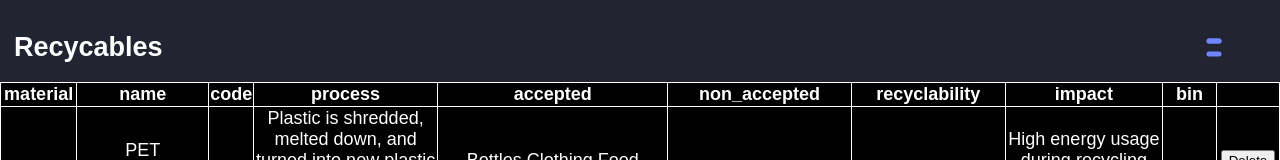
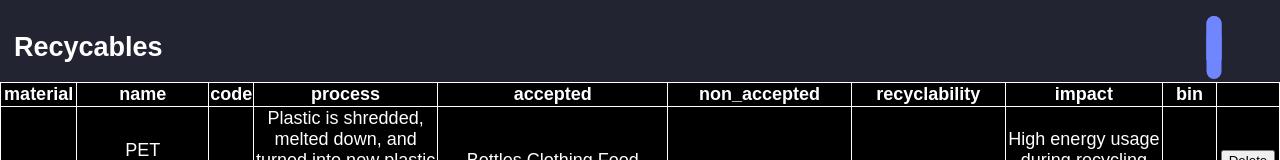
Before and after one commit to MichalSalabura/WebDevCA2, a plain HTML site: page index.html in a window 1280 px wide. Shown: the top 160 px of the page. Drawn offline with Linux system fonts and the light colour scheme.

Commit message:
Update style.css

```diff
--- a/src/styles/style.css
+++ b/src/styles/style.css
@@ -127,7 +127,7 @@ nav {
     position: relative;
 }
 .menu span {
-    height: 5px;
+    height: 50px;
     width: 15%;
     background-color: #6F86FF;
     border-radius: 25px;
```
